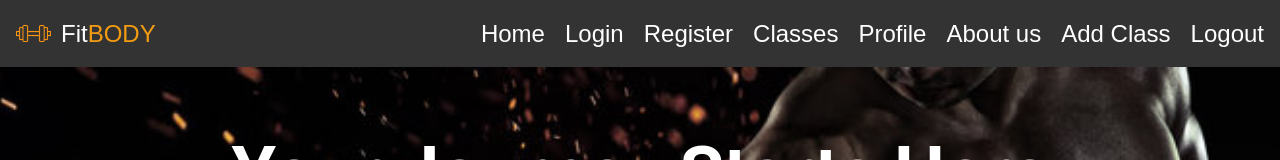
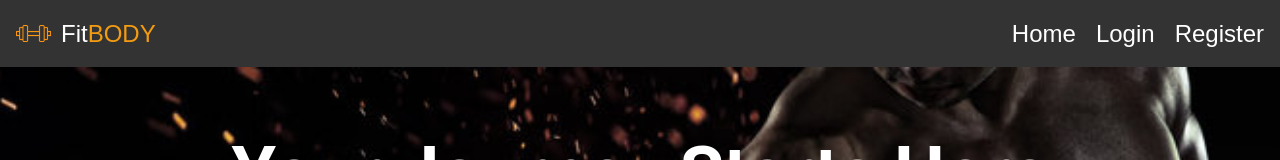
Before and after one commit to icona99/FitBody, a React (Vite) app in the folder client/: page / in a window 1280 px wide. Shown: the top 160 px of the page. Built offline with nearby package versions, Linux system fonts and the light colour scheme; no server answers.

Commit message:
Create functionality for logout

```diff
--- a/client/src/App.jsx
+++ b/client/src/App.jsx
@@ -25,13 +25,20 @@ function App() {
   const changeAuthState = (state) => {
     localStorage.setItem('accessToken',state.accessToken)
     setAuthState(state)
-  }
+  };
+
+  const logout = () => {
+    localStorage.removeItem('accessToken');
+    setAuthState({});
+};
+
   const contextData = {
     userId: authState._id,
     email: authState.email,
     accessToken: authState.accessToken,
     isAuthenticated: !!authState.email,
     changeAuthState,
+    logout,
   }
 
   return (
--- a/client/src/components/header/Header.jsx
+++ b/client/src/components/header/Header.jsx
@@ -1,10 +1,17 @@
 import React, { useContext } from 'react';
-import { Link } from 'react-router-dom';
+import { Link, useNavigate } from 'react-router-dom';
 import './Header.css';
 import { authContext } from '../../context/authContext.js';
 
 function Header() {
-    const { isAuthenticated } = useContext(authContext);
+    const { isAuthenticated, logout } = useContext(authContext);
+    const navigate = useNavigate();
+
+    const handleLogout = () => {
+        logout();
+        navigate('/');
+    };
+
     return (
         <header className="header">
             <div className="header-logo">
@@ -17,7 +24,7 @@ function Header() {
             </div>
             <nav className="main_nav">
                 <ul>
-                    {/* {!isAuthenticated ? ( */}
+                    {!isAuthenticated ? (
                         <div className="guest">
                             <li className="active">
                                 <Link to="/">Home</Link>
@@ -29,7 +36,7 @@ function Header() {
                                 <Link to="/register">Register</Link>
                             </li>
                         </div>
-                    {/* ) : ( */}
+                    ) : (
                         <div className="user">
                             <li>
                                 <Link to="/classes">Classes</Link>
@@ -44,10 +51,10 @@ function Header() {
                                 <Link to="/addClass">Add Class</Link>
                             </li>
                             <li>
-                                <Link to="/logout">Logout</Link>
+                                <button onClick={handleLogout} className="logout-button">Logout</button>
                             </li>
                         </div>
-                    {/* )} */}
+                    )}
                 </ul>
             </nav>
         </header>
```
Also changed, not shown: client/src/context/authContext.js (line endings or trailing spaces).
